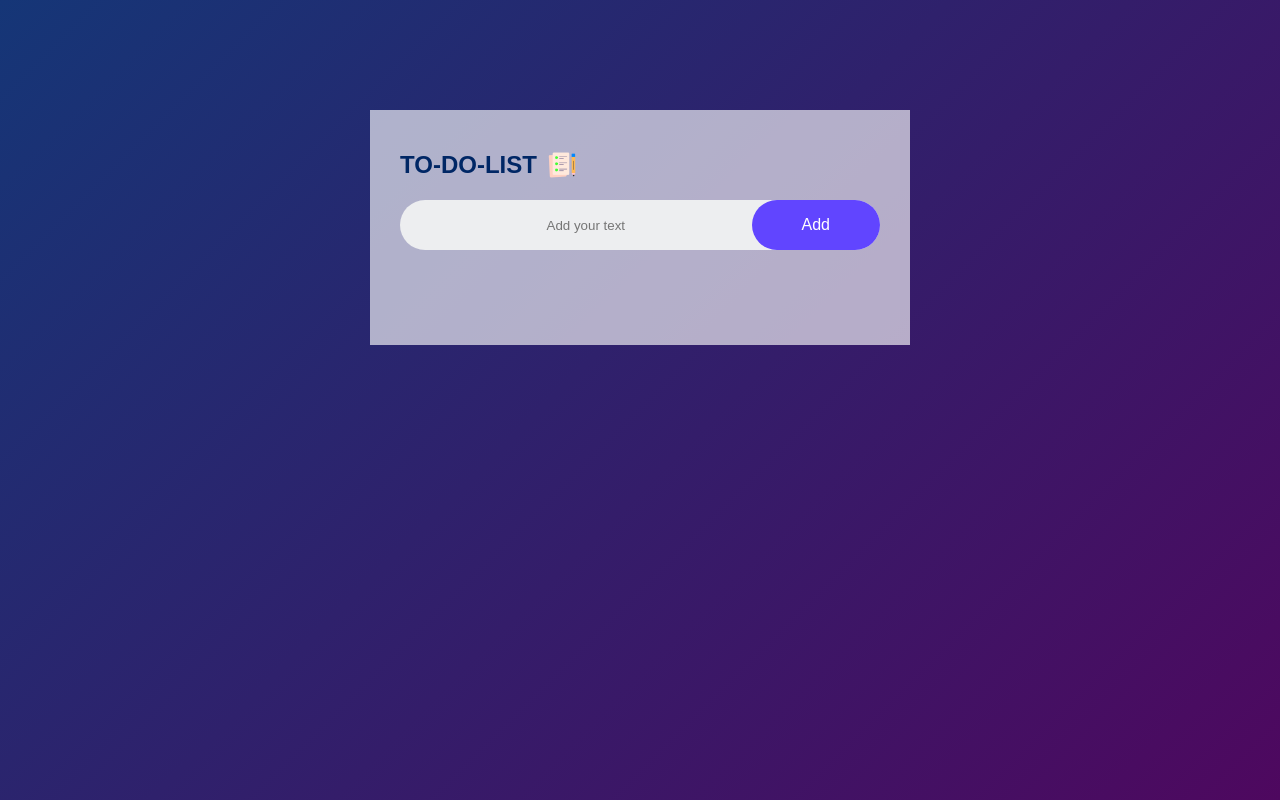
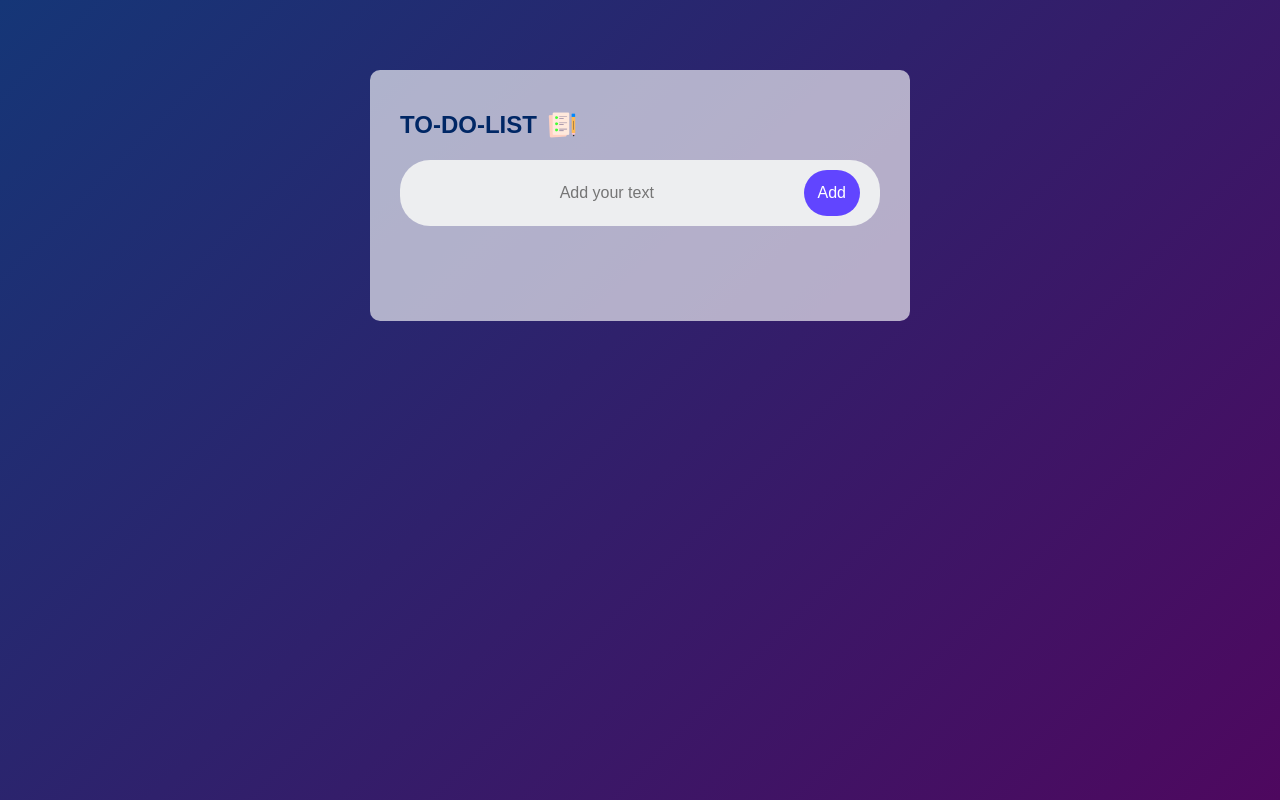
Before and after one commit to sahu-Shivam111/TO-DO-LIST, a plain HTML site: page index.html in a window 1280 px wide. Drawn offline with Linux system fonts and the light colour scheme.

Commit message:
Update style.css

```diff
--- a/style.css
+++ b/style.css
@@ -1,122 +1,133 @@
-*{
+* {
   margin: 0;
- padding:0;
- font-family: 'Poppins',sans-serif;
+  padding: 0;
+  font-family: 'Poppins', sans-serif;
   box-sizing: border-box;
+}
 
-}
-.container{
+.container {
   width: 100%;
   min-height: 100vh;
-    background: linear-gradient(135deg,#153677,#4e085f);
+  background: linear-gradient(135deg, #153677, #4e085f);
   padding: 10px;
+}
 
-}
-.todo-app{
+.todo-app {
   width: 100%;
   max-width: 540px;
+  background: #ffffffa3;
+  margin: 60px auto 20px;
+  padding: 30px 20px 60px;
+  border-radius: 10px; /* fixed typo: was "border: radius" */
+}
 
-    background:#ffffffa3;
+h2 {
+  color: #002765;
+  display: flex;
+  align-items: center;
+  margin-bottom: 20px;
+}
 
-    margin: 100px auto 20px;
-    padding: 40px 30px 70px;
-    border: radius 10px;
-
-}
- h2{
-    color:#002765;
-    display:flex;
-    align-items:center;
-    align-item:center;
-    margin-bottom: 20px;
-
-
-}
- h2 img{
+h2 img {
   width: 30px;
   margin-left: 10px;
 }
-.row{
+
+.row {
   display: flex;
-    align-items: center;
-    justify-content: space-between;
-    background:#edeef0;
+  flex-direction: column; /* mobile-first: stack vertically */
+  gap: 10px;
+  background: #edeef0;
   border-radius: 30px;
-    padding-left: 20px;
+  padding: 10px 20px;
   margin-bottom: 25px;
 }
 
-input{
-    text-align: center;
-    flex:1;
-    border:none;
+input {
+  width: 100%;
+  border: none;
   outline: none;
   background: transparent;
   padding: 10px;
-    font-weight: 14px;
+  font-size: 14px;
+  text-align: center;
+}
 
-}
-button{
+button {
+  width: 100%;
   border: none;
   outline: none;
-    padding: 16px 50px;
+  padding: 14px;
   background: #6145ff;
-    color:#fff;
+  color: #fff;
   font-size: 16px;
   cursor: pointer;
   border-radius: 40px;
 }
-ul li{
+
+ul li {
   list-style: none;
   font-size: 17px;
-    padding:12px 8px 12px 50px;
+  padding: 12px 8px 12px 50px;
   user-select: none;
   cursor: pointer;
-    position:relative;
-
+  position: relative;
 }
 
-
-ul li::before{
+ul li::before {
   content: '';
-    position:absolute;
-    height:28px;
+  position: absolute;
+  height: 28px;
   width: 28px;
   border-radius: 50px;
   background-image: url(images/unchecked.png);
   background-size: cover;
   background-position: center;
-    top:12px;
-    left:8px;
+  top: 12px;
+  left: 8px;
+}
 
+ul li.checked {
+  color: #555;
+  text-decoration: line-through;
 }
-ul li.checked{
-    color:#555;
-    text-decoration: line-through;
 
+ul li.checked::before {
+  background-image: url(images/checked.png);
+}
 
-
-}
-ul li.checked::before{
-   background-image: url(images/checked.png);
-
-
-}
-ul li span{
+ul li span {
   position: absolute;
   right: 0;
   top: 5px;
   width: 40px;
-    height:40px;
+  height: 40px;
   font-size: 22px;
-    color:#f50b0b;
+  color: #f50b0b;
   line-height: 40px;
-    text-align:center;
-    border-radius:50% ;
+  text-align: center;
+  border-radius: 50%;
 }
-ul li span:hover{
-    background:#f406068b;
 
+ul li span:hover {
+  background: #f406068b;
+}
 
+/* ✅ Tablet/Desktop Enhancements */
+@media (min-width: 600px) {
+  .row {
+    flex-direction: row;
+  }
 
+  button {
+    width: auto;
   }
+
+  input {
+    font-size: 16px;
+  }
+
+  .todo-app {
+    padding: 40px 30px 70px;
+  }
+}
```
Lines whose indentation alone changed are shown as unchanged.
